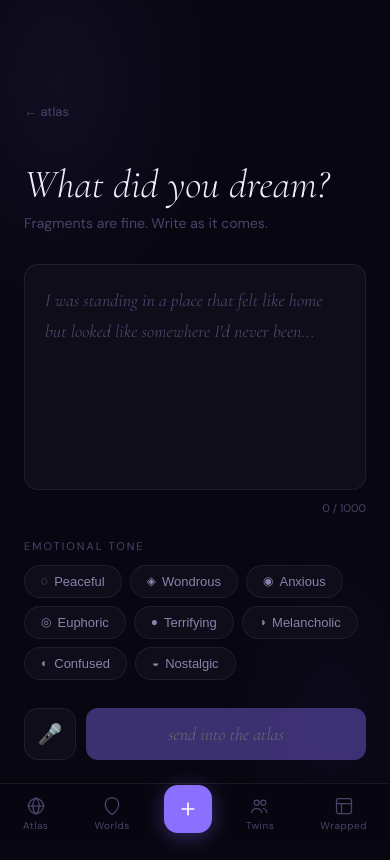
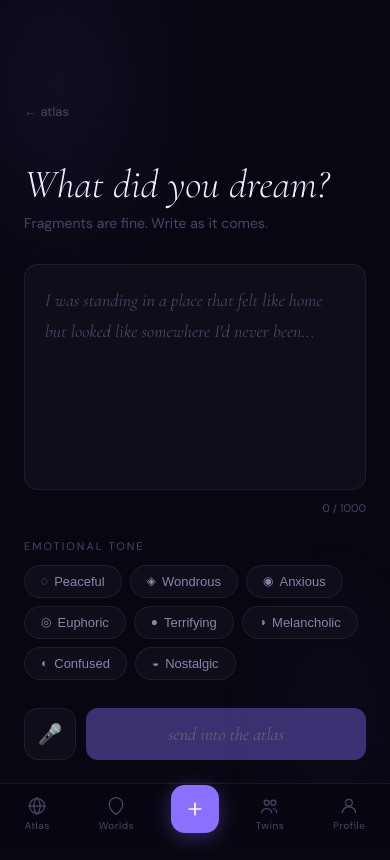
Before and after one commit to asrarmushtaqwani/dreamatlas, a Next.js app: page /log in a window 390 px wide. Built offline with nearby package versions, Linux system fonts and the light colour scheme.

Commit message:
Fix mobile nav: restore Profile button

```diff
--- a/components/layout/Nav.tsx
+++ b/components/layout/Nav.tsx
@@ -149,13 +149,12 @@ export function Sidebar() {
 export function MobileNav() {
   const path = usePathname()
   const items = [
-    { href: '/map',         Icon: MapIcon,     label: 'Atlas' },
-    { href: '/dreamworlds', Icon: WorldsIcon,  label: 'Worlds' },
-    { href: '/log',         Icon: PlusIcon,    label: null, accent: true },
-    { href: '/twins',       Icon: TwinsIcon,   label: 'Twins' },
-    { href: '/wrapped',     Icon: WrappedIcon, label: 'Wrapped' },
-  ]
-
+  { href: '/map',         Icon: MapIcon,     label: 'Atlas' },
+  { href: '/dreamworlds', Icon: WorldsIcon,  label: 'Worlds' },
+  { href: '/log',         Icon: PlusIcon,    label: null, accent: true },
+  { href: '/twins',       Icon: TwinsIcon,   label: 'Twins' },
+  { href: '/profile',     Icon: UserIcon,    label: 'Profile' },
+]
   return (
     <nav style={{
       display: 'flex', position: 'fixed', bottom: 0, left: 0, right: 0,
```
